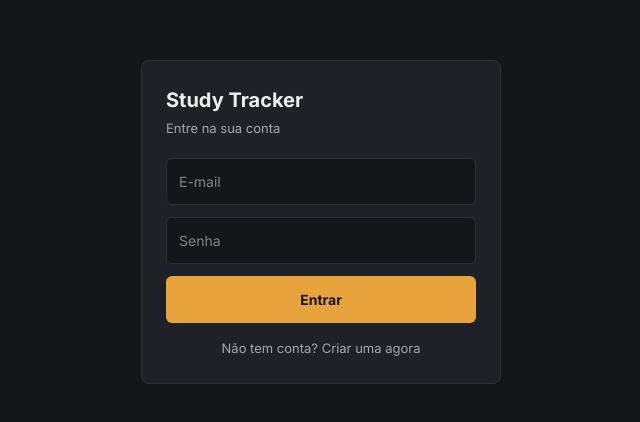
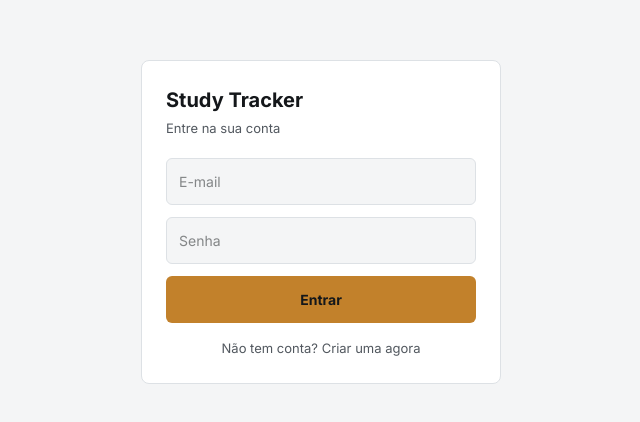
Before and after one commit to marcusvx/study-tracker, a React (Vite) app in the folder apps/frontend/: page / in a window 1280 px wide. Shown: the part 178-600 px from the top of the page, without its empty margins (319-959 px from the left). Built offline with nearby package versions, Linux system fonts and the light colour scheme; no server answers.

Commit message:
Add light/dark theme toggle
Introduces a ThemeProvider backed by CSS custom properties and
localStorage, plus a toggle in Settings, so the app is no longer
locked to the dark "instrument panel" palette.

```diff
--- a/apps/frontend/src/components/icons/Index.tsx
+++ b/apps/frontend/src/components/icons/Index.tsx
@@ -131,6 +131,41 @@ export function IconPlus({ size = 20 }: IconProps) {
   );
 }
 
+export function IconSun({ size = 18 }: IconProps) {
+  return (
+    <svg
+      width={size}
+      height={size}
+      viewBox="0 0 24 24"
+      fill="none"
+      stroke="currentColor"
+      strokeWidth="1.5"
+      strokeLinecap="round"
+      strokeLinejoin="round"
+    >
+      <circle cx="12" cy="12" r="4" />
+      <path d="M12 2v2M12 20v2M4.93 4.93l1.41 1.41M17.66 17.66l1.41 1.41M2 12h2M20 12h2M6.34 17.66l-1.41 1.41M19.07 4.93l-1.41 1.41" />
+    </svg>
+  );
+}
+
+export function IconMoon({ size = 18 }: IconProps) {
+  return (
+    <svg
+      width={size}
+      height={size}
+      viewBox="0 0 24 24"
+      fill="none"
+      stroke="currentColor"
+      strokeWidth="1.5"
+      strokeLinecap="round"
+      strokeLinejoin="round"
+    >
+      <path d="M21 12.79A9 9 0 1 1 11.21 3 7 7 0 0 0 21 12.79z" />
+    </svg>
+  );
+}
+
 export const categoryMeta: Record<
   Category,
   { labelKey: string; color: string; bg: string; Icon: React.FC<IconProps> }
--- /dev/null
+++ b/apps/frontend/src/contexts/ThemeContext.tsx
@@ -0,0 +1,47 @@
+import { createContext, useContext, useEffect, useMemo, useState } from 'react';
+import type { ReactNode } from 'react';
+
+type Theme = 'dark' | 'light';
+
+const STORAGE_KEY = 'theme';
+
+function getInitialTheme(): Theme {
+  const stored = localStorage.getItem(STORAGE_KEY);
+  if (stored === 'dark' || stored === 'light') return stored;
+  const prefersLight = window.matchMedia?.(
+    '(prefers-color-scheme: light)',
+  ).matches;
+  return prefersLight ? 'light' : 'dark';
+}
+
+interface ThemeContextValue {
+  theme: Theme;
+  toggleTheme: () => void;
+}
+
+const ThemeContext = createContext<ThemeContextValue | undefined>(undefined);
+
+export function ThemeProvider({ children }: Readonly<{ children: ReactNode }>) {
+  const [theme, setTheme] = useState<Theme>(getInitialTheme);
+
+  useEffect(() => {
+    document.documentElement.dataset.theme = theme;
+    localStorage.setItem(STORAGE_KEY, theme);
+  }, [theme]);
+
+  const toggleTheme = () => {
+    setTheme((prev) => (prev === 'dark' ? 'light' : 'dark'));
+  };
+
+  const value = useMemo(() => ({ theme, toggleTheme }), [theme]);
+
+  return (
+    <ThemeContext.Provider value={value}>{children}</ThemeContext.Provider>
+  );
+}
+
+export function useTheme() {
+  const ctx = useContext(ThemeContext);
+  if (!ctx) throw new Error('useTheme must be used within a ThemeProvider');
+  return ctx;
+}
--- a/apps/frontend/src/i18n/locales/pt.json
+++ b/apps/frontend/src/i18n/locales/pt.json
@@ -78,6 +78,8 @@
   },
   "settings": {
     "title": "Configurações",
+    "appearance": "APARÊNCIA",
+    "darkTheme": "Tema escuro",
     "activeReminders": "LEMBRETES ATIVOS",
     "noReminders": "Nenhum lembrete configurado.",
     "account": "CONTA",
--- a/apps/frontend/src/index.css
+++ b/apps/frontend/src/index.css
@@ -1,6 +1,7 @@
 @import 'tailwindcss';
 
-:root {
+:root,
+[data-theme='dark'] {
   --bg-base: #14171A;
   --surface-card: #1E2226;
   --border: #2B3036;
@@ -13,6 +14,19 @@
   --alert-light: rgba(201, 105, 79, 0.12);
   --font-sans: 'Inter', system-ui, -apple-system, sans-serif;
   --font-mono: 'JetBrains Mono', monospace;
+}
+
+[data-theme='light'] {
+  --bg-base: #F4F5F6;
+  --surface-card: #FFFFFF;
+  --border: #DDE1E5;
+  --text-primary: #14171A;
+  --text-secondary: #52585F;
+  --text-muted: #6B7280;
+  --accent: #C2812B;
+  --accent-light: rgba(194, 129, 43, 0.12);
+  --alert: #B5563D;
+  --alert-light: rgba(181, 86, 61, 0.12);
 }
 
 * {
--- a/apps/frontend/src/main.tsx
+++ b/apps/frontend/src/main.tsx
@@ -1,11 +1,14 @@
 import { StrictMode } from 'react';
 import { createRoot } from 'react-dom/client';
 import { App } from './App';
+import { ThemeProvider } from './contexts/ThemeContext';
 import './i18n';
 import './index.css';
 
 createRoot(document.getElementById('root')!).render(
   <StrictMode>
-    <App />
+    <ThemeProvider>
+      <App />
+    </ThemeProvider>
   </StrictMode>,
 );
--- a/apps/frontend/src/views/SettingsView.tsx
+++ b/apps/frontend/src/views/SettingsView.tsx
@@ -1,8 +1,9 @@
 import React from 'react';
 import { useTranslation } from 'react-i18next';
 import { StudyItem } from '../types/study';
-import { IconArrowLeft } from '../components/icons/Index';
+import { IconArrowLeft, IconMoon, IconSun } from '../components/icons/Index';
 import { supabase } from '../lib/supabaseClient';
+import { useTheme } from '../contexts/ThemeContext';
 
 interface SettingsViewProps {
   items: StudyItem[];
@@ -11,6 +12,7 @@ interface SettingsViewProps {
 
 export function SettingsView({ items, onBack }: SettingsViewProps) {
   const { t } = useTranslation();
+  const { theme, toggleTheme } = useTheme();
   const withReminders = items.filter(
     (i) => i.notificationsOn && i.reminderTime,
   );
@@ -65,6 +67,72 @@ export function SettingsView({ items, onBack }: SettingsViewProps) {
           gap: 16,
         }}
       >
+        {/* Appearance */}
+        <div style={cardStyle}>
+          <div
+            style={{
+              fontSize: 11,
+              color: 'var(--text-muted, #8B929A)',
+              fontWeight: 600,
+              marginBottom: 12,
+              letterSpacing: '0.05em',
+            }}
+          >
+            {t('settings.appearance')}
+          </div>
+          <div
+            style={{
+              display: 'flex',
+              alignItems: 'center',
+              justifyContent: 'space-between',
+            }}
+          >
+            <div
+              style={{
+                display: 'flex',
+                alignItems: 'center',
+                gap: 8,
+                fontSize: 14,
+                fontWeight: 500,
+                color: 'var(--text-primary, #EDEEEC)',
+              }}
+            >
+              {theme === 'dark' ? (
+                <IconMoon size={16} />
+              ) : (
+                <IconSun size={16} />
+              )}
+              {t('settings.darkTheme')}
+            </div>
+            <div
+              onClick={toggleTheme}
+              style={{
+                width: 44,
+                height: 24,
+                borderRadius: 99,
+                cursor: 'pointer',
+                position: 'relative',
+                transition: 'background 0.2s',
+                background:
+                  theme === 'dark' ? 'var(--accent, #E8A33D)' : '#2D3339',
+              }}
+            >
+              <div
+                style={{
+                  position: 'absolute',
+                  top: 3,
+                  left: theme === 'dark' ? 23 : 3,
+                  width: 18,
+                  height: 18,
+                  borderRadius: '50%',
+                  background: '#EDEEEC',
+                  transition: 'left 0.2s',
+                }}
+              />
+            </div>
+          </div>
+        </div>
+
         {/* Notifications */}
         <div style={cardStyle}>
           <div
```
